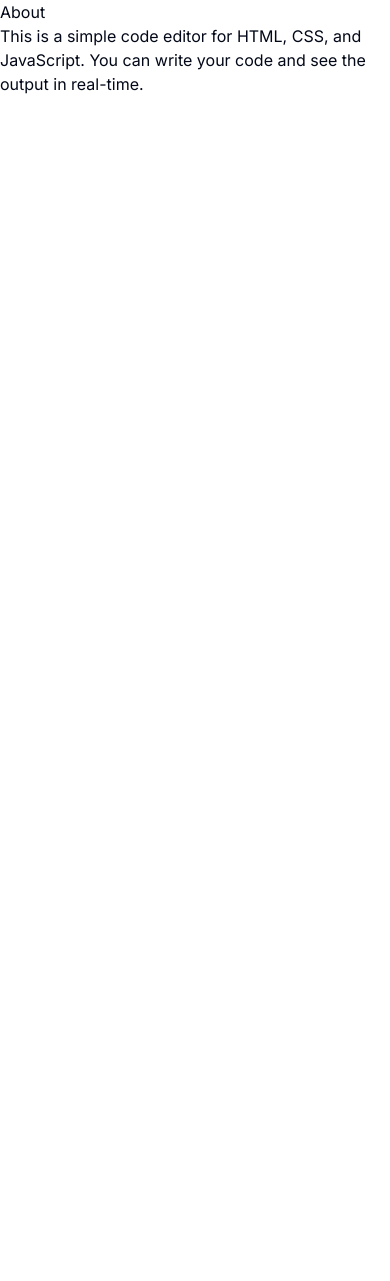
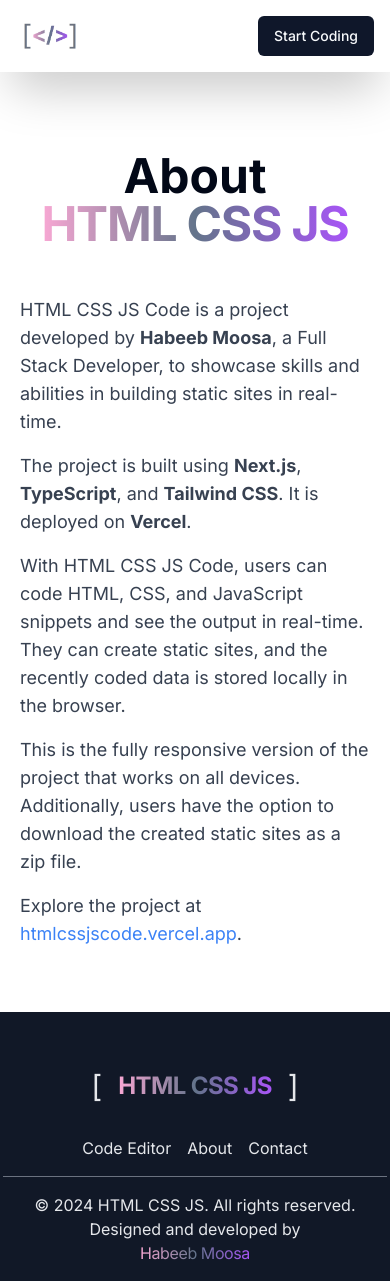
Before and after one commit to habeebmoosa/htmlcssjs, a Next.js app: page /about in a window 390 px wide. Before the commit the page ends 844 px from the top, so only its background shows below. Built offline with nearby package versions, Linux system fonts and the light colour scheme.

Commit message:
about and contact page is created.

```diff
--- a/app/about/page.tsx
+++ b/app/about/page.tsx
@@ -1,15 +1,61 @@
+import { Footer } from "@/components/footer";
+import { Navbar } from "@/components/navbar";
 import { Metadata } from "next";
+import Link from "next/link";
 
 export const metadata: Metadata = {
-    title: "About",
+    title: "About - HTML CSS JS Code",
     description: "Learn about the project and the creator.",
 };
 
 export default function About() {
     return (
         <div>
-            <h1>About</h1>
-            <p>This is a simple code editor for HTML, CSS, and JavaScript. You can write your code and see the output in real-time.</p>
+            <Navbar />
+            <div className="flex flex-col items-center mt-20">
+                <header className="flex flex-col justify-center items-center">
+                    <div className="flex justify-center items-center text-center">
+                        <h1 data-animate="title" className="hidden md:block text-6xl font-bold"> About <span className="bg-gradient-to-r from-pink-300 via-slate-500 to-purple-500 bg-clip-text tracking-tight text-transparent">HTML CSS JS</span></h1>
+                        <h1 data-animate="title" className="md:hidden text-5xl font-bold"> About <br /><span className="bg-gradient-to-r from-pink-300 via-slate-500 to-purple-500 bg-clip-text tracking-tight text-transparent">HTML CSS JS</span></h1>
+                    </div>
+                    <div className="mt-12 max-w-[600px] px-5">
+                        <p className="text-lg text-gray-700 mb-4">
+                            HTML CSS JS Code is a project developed by{' '}
+                            <span className="font-bold hover:underline">
+                                <Link href={"https://habeebmoosa.vercel.app/"} target={"_blank"}>Habeeb Moosa</Link>
+                            </span>, a Full Stack
+                            Developer, to showcase skills and abilities in building static sites
+                            in real-time.
+                        </p>
+                        <p className="text-lg text-gray-700 mb-4">
+                            The project is built using <span className="font-bold">Next.js</span>
+                            , <span className="font-bold">TypeScript</span>, and{' '}
+                            <span className="font-bold">Tailwind CSS</span>. It is deployed on{' '}
+                            <span className="font-bold">Vercel</span>.
+                        </p>
+                        <p className="text-lg text-gray-700 mb-4">
+                            With HTML CSS JS Code, users can code HTML, CSS, and JavaScript
+                            snippets and see the output in real-time. They can create static
+                            sites, and the recently coded data is stored locally in the browser.
+                        </p>
+                        <p className="text-lg text-gray-700 mb-4">
+                            This is the fully responsive version of the project that works on all devices.
+                            Additionally, users have the option to download the created static
+                            sites as a zip file.
+                        </p>
+                        <p className="text-lg text-gray-700">
+                            Explore the project at{' '}
+                            <Link href="https://htmlcssjscode.vercel.app/"
+                            className="text-blue-500 hover:underline cursor-pointer transition duration-300 ease-in-out"
+                            >
+                                    htmlcssjscode.vercel.app
+                            </Link>
+                            .
+                        </p>
+                    </div>
+                </header>
+            </div>
+            <Footer />
         </div>
     )
 }
--- a/app/contact/page.tsx
+++ b/app/contact/page.tsx
@@ -1,16 +1,47 @@
+import { Footer } from "@/components/footer";
+import { Navbar } from "@/components/navbar";
 import { Metadata } from "next";
 
 export const metadata: Metadata = {
-    title: "Contact",
+    title: "Contact - HTML CSS JS Code",
     description: "Contact the creator of the project.",
 };
 
 export default function Contact() {
     return (
         <div>
-            <h1>Contact</h1>
-            <p>You can contact the creator of this project by sending an email to <a href="mailto:habeebmoosadev@gmail.com">
-                Habeeb Moosa </a>.</p>
+        <Navbar />
+        <div className="flex flex-col items-center mt-20">
+            <header className="flex flex-col justify-center items-center">
+                <div className="flex justify-center items-center text-center">
+                    <h1 data-animate="title" className="hidden md:block text-6xl font-bold"> Contact <span className="bg-gradient-to-r from-pink-300 via-slate-500 to-purple-500 bg-clip-text tracking-tight text-transparent">HTML CSS JS</span></h1>
+                    <h1 data-animate="title" className="md:hidden text-5xl font-bold"> Contact <br /><span className="bg-gradient-to-r from-pink-300 via-slate-500 to-purple-500 bg-clip-text tracking-tight text-transparent">HTML CSS JS</span></h1>
+                </div>
+                <div className="mt-12 max-w-[600px] px-5">
+                    <p className="text-lg text-gray-700 mb-4">
+                        You can get in touch with the creator of HTML CSS JS Code, Habeeb Moosa, by reaching out through the following channels:
+                    </p>
+                    <ul className="list-disc list-inside">
+                        <li className="text-lg text-gray-700 mb-2">
+                            Portfolio: <a href="https://habeebmoosa.vercel.app/" target={"_blank"} className="text-blue-500 hover:underline">Habeeb Moosa</a>
+                        </li>
+                        <li className="text-lg text-gray-700 mb-2">
+                            Email: <a href="mailto:habeebmoodadev@gmail.com" className="text-blue-500 hover:underline">habeebmoodadev@gmail</a>
+                        </li>
+                        <li className="text-lg text-gray-700 mb-2">
+                            Twitter: <a href="https://twitter.com/habeebmoosadev" target={"_blank"} className="text-blue-500 hover:underline">@habeebmoosadev</a>
+                        </li>
+                        <li className="text-lg text-gray-700 mb-2">
+                            LinkedIn: <a href="https://www.linkedin.com/in/habeebmoosa" target={"_blank"} className="text-blue-500 hover:underline">Habeeb Moosa</a>
+                        </li>
+                        <li className="text-lg text-gray-700 mb-2">
+                            GitHub: <a href="https://github.com/habeebmoosa" target={"_blank"} className="text-blue-500 hover:underline">habeebmoosa</a>
+                        </li>
+                    </ul>
+                </div>
+            </header>
         </div>
+        <Footer />
+    </div>
     )
 }
--- a/app/layout.tsx
+++ b/app/layout.tsx
@@ -7,7 +7,7 @@
 const inter = Inter({ subsets: ["latin"] });
 
 export const metadata: Metadata = {
-  title: "HTML CSS JS",
+  title: "HTML CSS JS Code",
   description: "It is a simple code editor for HTML, CSS, and JavaScript. You can write your code and see the output in real-time.",
 };
 
--- a/app/page.tsx
+++ b/app/page.tsx
@@ -7,33 +7,21 @@
 import { SiTailwindcss } from "react-icons/si";
 import { BiLogoTypescript } from "react-icons/bi";
 import { FaNodeJs } from "react-icons/fa";
+import { Navbar } from "@/components/navbar";
+import { Footer } from "@/components/footer";
+import { IoLogoVercel } from "react-icons/io5";
+import { FaGithub } from "react-icons/fa";
 
 export default function Home() {
 
   return (
     <main className="">
-      <nav className="sm:px-12 mx-auto flex items-center justify-between p-4 shadow-2xl bg-white bg-opacity-30">
-        <div className="flex flex-row items-center">
-        <h1 className="hidden sm:block bg-gradient-to-r from-pink-300 via-slate-500 to-purple-500 bg-clip-text text-2xl tracking-tight text-transparent font-bold">HTML CSS JS</h1>
-          <Image
-            src="/logo2.png"
-            alt="HTML CSS JS"
-            width={60}
-            height={60}
-            className="pl-2"
-          />
-        </div>
-        <div>
-          <Link href={"/code-editor"}>
-            <Button>Start Coding</Button>
-          </Link>
-        </div>
-      </nav>
+      <Navbar />
       <div className="flex flex-col items-center mt-48">
         <header className="flex flex-col justify-center items-center">
           <div className="flex justify-center items-center text-center">
             <h1 data-animate="title" className="hidden md:block text-6xl font-bold"> Welcome to <span className="bg-gradient-to-r from-pink-300 via-slate-500 to-purple-500 bg-clip-text tracking-tight text-transparent">HTML CSS JS</span></h1>
-            <h1 data-animate="title" className="md:hidden text-5xl font-bold"> Welcome to <br/><span className="bg-gradient-to-r from-pink-300 via-slate-500 to-purple-500 bg-clip-text tracking-tight text-transparent">HTML CSS JS</span></h1>
+            <h1 data-animate="title" className="md:hidden text-5xl font-bold"> Welcome to <br /><span className="bg-gradient-to-r from-pink-300 via-slate-500 to-purple-500 bg-clip-text tracking-tight text-transparent">HTML CSS JS</span></h1>
           </div>
           <div className="mt-8">
             <p className="text-xl max-w-[40rem] text-center">It is a simple code editor for HTML, CSS, and JavaScript. You can write your code and see the output in real-time.</p>
@@ -100,8 +88,8 @@
           <h2 className="text-4xl font-bold">Technologies</h2>
         </div>
         <div className="mt-8">
-            <p className="text-xl max-w-[40rem] text-center">The project is built with the following technologies.</p>
-          </div>
+          <p className="text-xl max-w-[40rem] text-center">The project is built with the following technologies.</p>
+        </div>
         <div className="flex flex-wrap items-center justify-center gap-4 mt-20">
           <div className="rounded-2xl border-4 border-neutral-800 p-2">
             <TbBrandNextjs className="text-7xl" />
@@ -115,37 +103,28 @@
           <div className="rounded-2xl border-4 border-neutral-800 p-2">
             <FaNodeJs className="text-7xl" />
           </div>
+          <div className="rounded-2xl border-4 border-neutral-800 p-2">
+            <IoLogoVercel className="text-7xl" />
+          </div>
         </div>
       </section>
 
-      <footer className="flex flex-col items-center mt-16 w-full bg-gray-900 pt-10">
-        <div className="flex flex-col lg:flex-row items-center lg:justify-between lg:gap-72">
-          <div className="flex flex-row items-center gap-4 p-4">
-            <p className="text-3xl text-gray-200">{"["}</p>
-            <h1 className="bg-gradient-to-r from-pink-300 via-slate-500 to-purple-500 bg-clip-text text-2xl tracking-tight text-transparent font-bold">HTML CSS JS</h1>
-            <p className="text-3xl text-gray-200">{"]"}</p>
-          </div>
-          <div className="flex flex-row items-center gap-4 p-4">
-              <nav className="flex flex-row items-center gap-4 text-gray-200">
-                <Link href={"/code-editor"} className="hover:text-gray-400">
-                  Code Editor
-                </Link>
-                <Link href={"/about"} className="hover:text-gray-400">
-                  About
-                </Link>
-                <Link href={"/contact"} className="hover:text-gray-400">
-                  Contact
-                </Link>
-              </nav>
-          </div>
+      <section className="flex flex-col items-center mt-32">
+        <div>
+          <h2 className="text-4xl font-bold">Contributing</h2>
         </div>
-        <div className="w-96 h-[0.07rem] bg-gray-500"></div>
-        <div className="flex flex-col items-center justify-center p-4">
-          <p className="text-gray-200">&copy; 2024 <Link href={"/"} className="hover:text-gray-400 hover:underline">HTML CSS JS.</Link> All rights reserved.</p>
-          <p className="text-gray-200">Designed and developed by</p>
-          <p><a href="/" className="bg-gradient-to-r from-pink-300 via-slate-500 to-purple-500 bg-clip-text tracking-tight text-transparent"> Habeeb Moosa</a></p>
+        <div className="mt-8">
+          <p className="text-xl max-w-[40rem] text-center">You can contribute to the project by raising issues and creating pull requests.</p>
         </div>
-      </footer>
+        <div className="mt-8">
+          <a href={"https://github.com/habeebmoosa/htmlcssjs"} target={"_blank"}>
+            <Button>Contribute
+              <FaGithub className="ml-2" />
+            </Button>
+          </a>
+        </div>
+      </section>
+      <Footer />
     </main>
   );
 }
--- /dev/null
+++ b/components/footer.tsx
@@ -0,0 +1,34 @@
+import Link from 'next/link';
+
+export const Footer = () => {
+  return (
+    <footer className="flex flex-col items-center mt-16 w-full bg-gray-900 pt-10">
+      <div className="flex flex-col lg:flex-row items-center lg:justify-between lg:gap-72">
+          <Link className="flex flex-row items-center gap-4 p-4" href={"/"}>
+            <p className="text-3xl text-gray-200">{"["}</p>
+            <h1 className="bg-gradient-to-r from-pink-300 via-slate-500 to-purple-500 bg-clip-text text-2xl tracking-tight text-transparent font-bold">HTML CSS JS</h1>
+            <p className="text-3xl text-gray-200">{"]"}</p>
+          </Link>
+        <div className="flex flex-row items-center gap-4 p-4">
+          <nav className="flex flex-row items-center gap-4 text-gray-200">
+            <Link href={"/code-editor"} className="hover:text-gray-400">
+              Code Editor
+            </Link>
+            <Link href={"/about"} className="hover:text-gray-400">
+              About
+            </Link>
+            <Link href={"/contact"} className="hover:text-gray-400">
+              Contact
+            </Link>
+          </nav>
+        </div>
+      </div>
+      <div className="w-96 h-[0.07rem] bg-gray-500"></div>
+      <div className="flex flex-col items-center justify-center p-4">
+        <p className="text-gray-200">&copy; 2024 <Link href={"/"} className="hover:text-gray-400 hover:underline">HTML CSS JS.</Link> All rights reserved.</p>
+        <p className="text-gray-200">Designed and developed by</p>
+        <p><a href="/" className="bg-gradient-to-r from-pink-300 via-slate-500 to-purple-500 bg-clip-text tracking-tight text-transparent"> Habeeb Moosa</a></p>
+      </div>
+    </footer>
+  )
+}
--- /dev/null
+++ b/components/navbar.tsx
@@ -0,0 +1,25 @@
+import Image from "next/image";
+import Link from "next/link";
+import { Button } from "./ui/button";
+
+export const Navbar = () => {
+  return (
+    <nav className="sm:px-12 mx-auto flex items-center justify-between p-4 shadow-2xl bg-white bg-opacity-30">
+        <Link href={"/"} className="flex flex-row items-center">
+          <h1 className="hidden sm:block bg-gradient-to-r from-pink-300 via-slate-500 to-purple-500 bg-clip-text text-2xl tracking-tight text-transparent font-bold">HTML CSS JS</h1>
+          <Image
+            src="/logo2.png"
+            alt="HTML CSS JS"
+            width={60}
+            height={60}
+            className="pl-2"
+          />
+        </Link>
+      <div>
+        <Link href={"/code-editor"}>
+          <Button>Start Coding</Button>
+        </Link>
+      </div>
+    </nav>
+  )
+}
```
